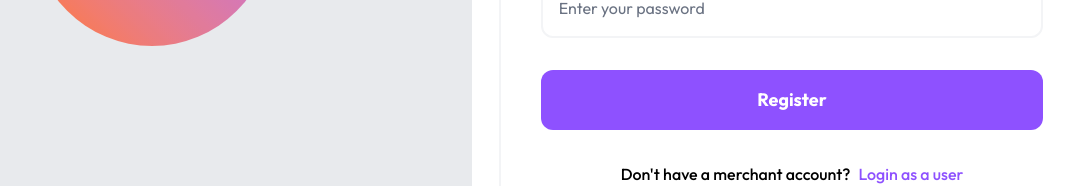
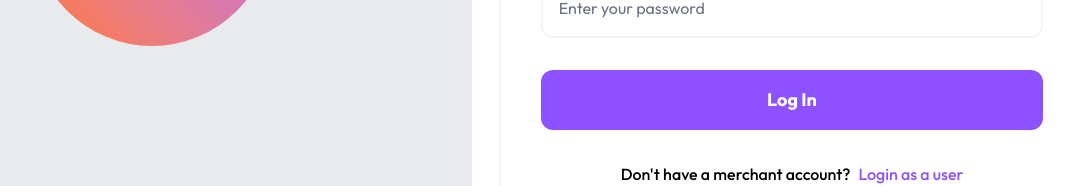
Before and after one commit to karwenglim/MealMate, a Next.js app: page /auth/seller in a window 1280 px wide. Shown: the part 474-660 px from the top of the page, without its empty margins (168-1242 px from the left). Built offline with nearby package versions, Linux system fonts and the light colour scheme.

Commit message:
fix : fix appropriate log in button placeholder

```diff
--- a/src/components/auth/sellerLogin.tsx
+++ b/src/components/auth/sellerLogin.tsx
@@ -7,7 +7,6 @@ import { useRouter } from 'next/navigation';
 const SellerLogin = () => {
   const dispatch = useDispatch();
   const router = useRouter();
-  const [name, setName] = useState('');
   const [email, setEmail] = useState('');
   const [password, setPassword] = useState('');
   const [isSigningUp] = useState(false);
@@ -74,7 +73,7 @@ const SellerLogin = () => {
         ? 'bg-violet-500 bg-opacity-50 cursor-not-allowed text-white'
         : 'bg-violet-500 text-white hover:scale-[1.01] active:scale-[.98] active:duration-75'
     }`}>
-                {isSigningUp ? 'Registering...' : 'Register'}
+                {isSigningUp ? 'Logging In...' : 'Log In'}
               </button>
             </div>
             <div className='mt-8 flex justify-center items-center'>
```
